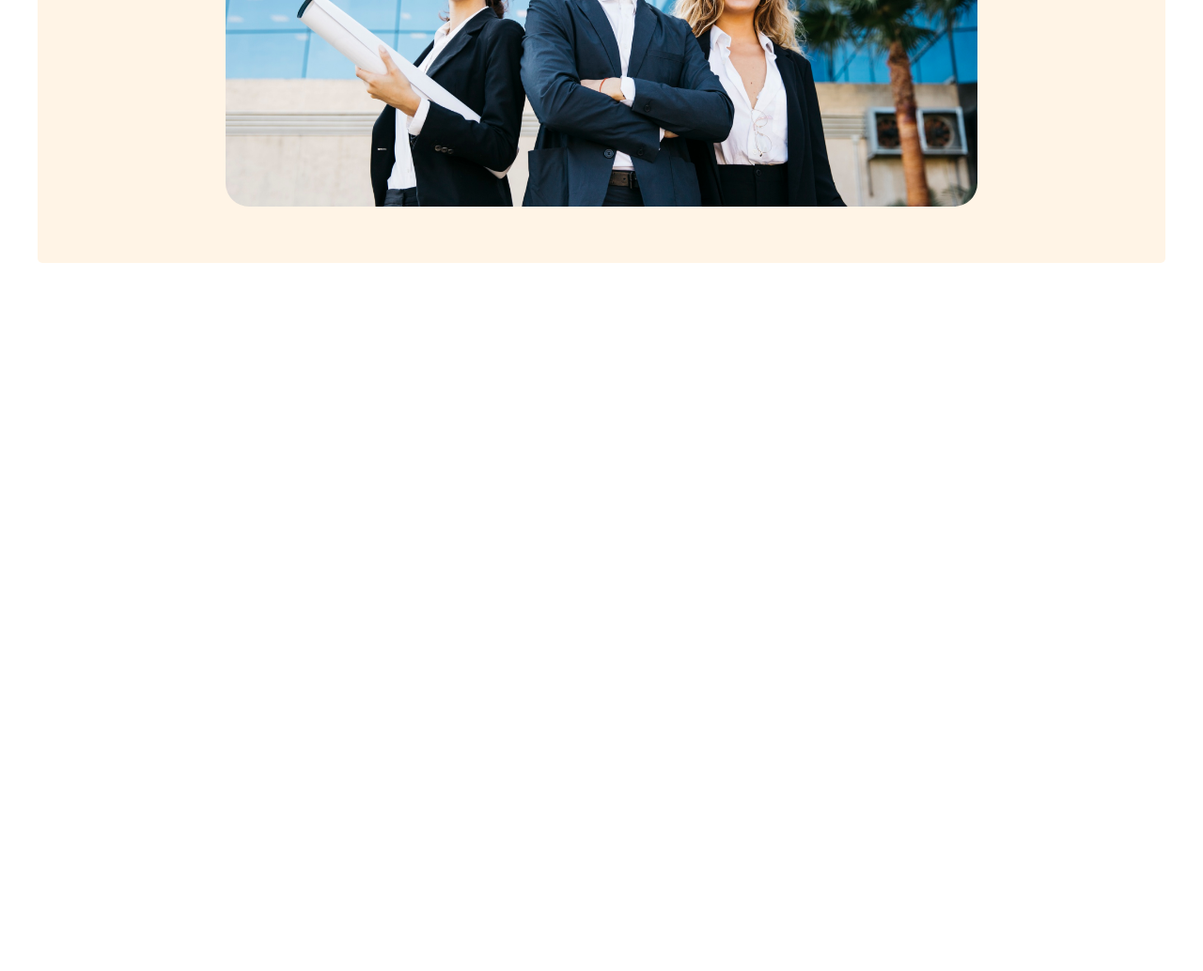
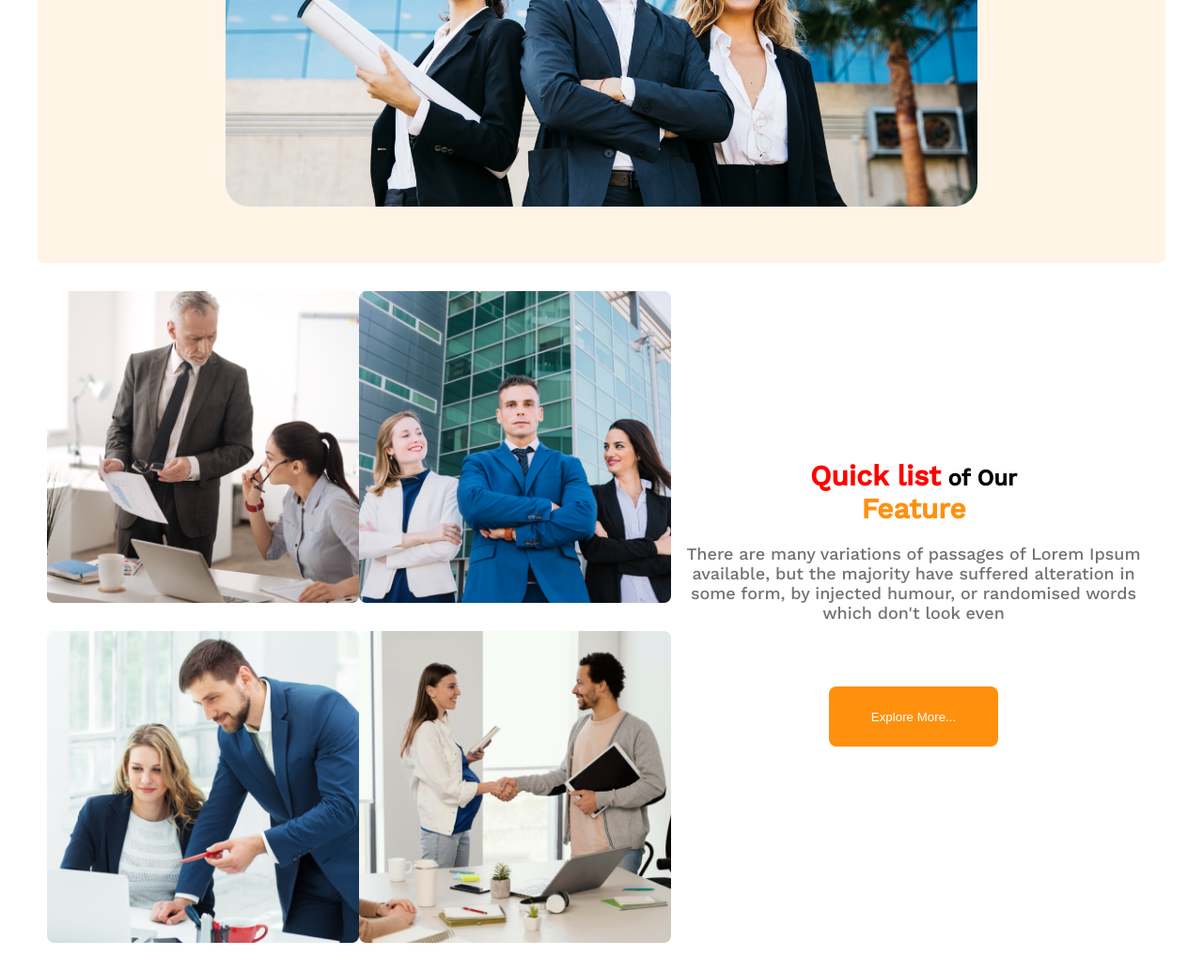
Before and after one commit to Ashaduzzaman10/g3-architects, a plain HTML site: page index.html in a window 1280 px wide. Shown: the part 810-1844 px from the top of the page at 94% size. Before the commit the page ends 1110 px from the top, so only its background shows below. Drawn offline with nearby package versions, Linux system fonts and the light colour scheme.

Commit message:
top-banner part 2 done

```diff
--- a/index.html
+++ b/index.html
@@ -34,10 +34,46 @@
         <button class="btn" type="button">Explore More...</button>
       </div>
       <div class="top-banner-img">
-        <img src="images/banner.png" alt="" srcset="">
+        <img src="images/banner.png" alt="" srcset="" />
       </div>
     </section>
-
     <!-- top section end here  -->
+    <!-- team section start here  -->
+    <section class="meet-us">
+      <div class="middle">
+        <div class="teams">
+          <div class="team">
+            <img src="images/team1.png" alt="" />
+          </div>
+          <div class="team">
+            <img src="images/team2.png" alt="" />
+          </div>
+          <div class="team">
+            <img src="images/team3.png" alt="" />
+          </div>
+          <div class="team">
+            <img src="images/team4.png" alt="" />
+          </div>
+        </div>
+        <div class="team-tittle mobile">
+          <div class="team-banner">
+            <h2 class="team-banner-tittle">
+              <span id="one">Quick list</span> <span id="tow">of Our </span>
+              <br />
+              <span id="three">Feature</span>
+            </h2>
+            <p class="team-banner-discription">
+              There are many variations of passages of Lorem Ipsum available,
+              but the majority have suffered alteration in some form, by
+              injected humour, or randomised words which don't look even
+            </p>
+          </div>
+          <div class="button-primary">
+            <button class="btn" type="button">Explore More...</button>
+          </div>
+        </div>
+      </div>
+    </section>
+    <!-- team section end here  -->
   </body>
 </html>
--- a/styles/main.css
+++ b/styles/main.css
@@ -82,6 +82,48 @@ body {
   margin-bottom: 50px;
   border-radius: 25px;
 }
+/* side panel team */
+.middle {
+  display: flex;
+  text-align: center;
+  justify-content: center;
+  align-items: center;
+}
+.meet-us {
+  background: rgba(255, 255, 255, 0.981);
+  padding: 10px;
+  margin: 20px;
+  border-radius: 15px;
+}
+.teams {
+  display: grid;
+  grid-template-columns: repeat(2, 1fr);
+  grid-row-gap: 30px;
+}
+.team img {
+  width: 332px;
+  height: 332px;
+}
+.team {
+  display: flex;
+  align-items: center;
+}
+#one {
+  color: red;
+  font-size: 30px;
+}
+#two {
+  color: black;
+  font-size: 30px;
+}
+#three {
+  color: #ff900e;
+  font-size: 30px;
+}
+.team-banner-discription {
+  font-size: 18px;
+  color: #727272;
+}
 /* responsive menu  */
 @media screen and (max-width: 567px) {
   .menu,
@@ -116,6 +158,7 @@ body {
     border-radius: 25px;
   }
 }
+
 @media screen and (max-width: 577px) and (max-width: 992) {
   .menu,
   .top-banner {
```
